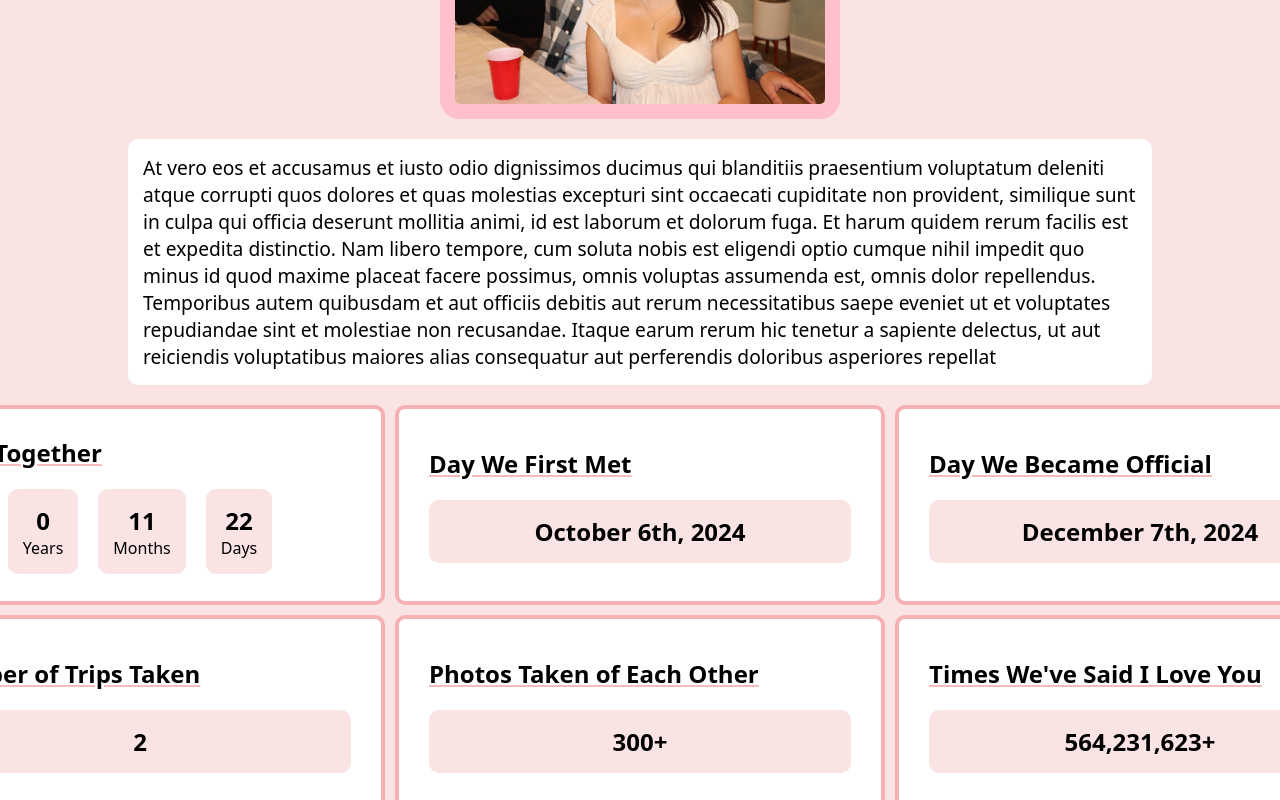
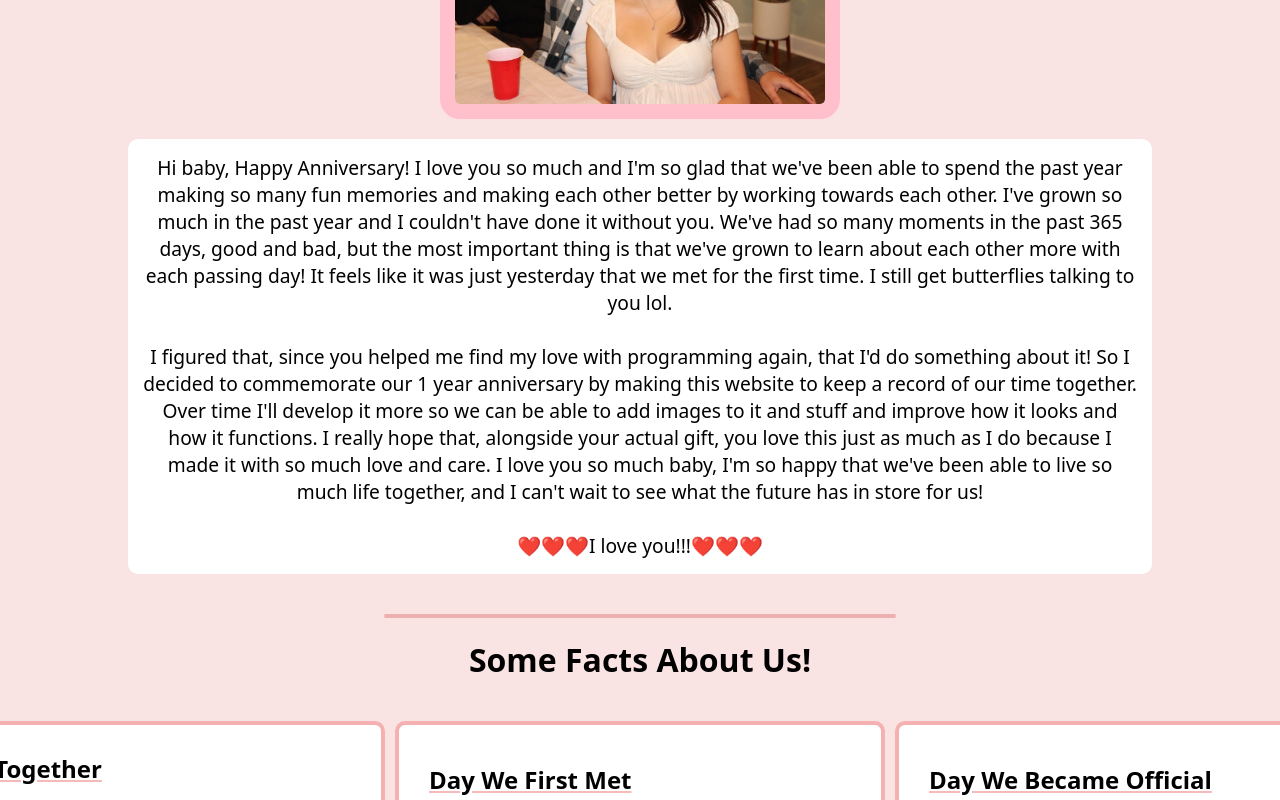
Before and after one commit to MartinGV10/Anniversary-Page, a React (Vite) app: page /home in a window 1280 px wide. Shown: the part 420-1220 px from the top of the page. Built offline with nearby package versions, Linux system fonts and the light colour scheme.

Commit message:
Added about tab note, other small changes

```diff
--- a/src/About.jsx
+++ b/src/About.jsx
@@ -39,8 +39,11 @@ function About() {
                 <h1>Hi!</h1>
                 <span className="divider"></span>
                 <img src={top} alt="placeholder" className='top-pic'/>
-                <p className="note">At vero eos et accusamus et iusto odio dignissimos ducimus qui blanditiis praesentium voluptatum deleniti atque corrupti quos dolores et quas molestias excepturi sint occaecati cupiditate non provident, similique sunt in culpa qui officia deserunt mollitia animi, id est laborum et dolorum fuga. Et harum quidem rerum facilis est et expedita distinctio. Nam libero tempore, cum soluta nobis est eligendi optio cumque nihil impedit quo minus id quod maxime placeat facere possimus, omnis voluptas assumenda est, omnis dolor repellendus. Temporibus autem quibusdam et aut officiis debitis aut rerum necessitatibus saepe eveniet ut et voluptates repudiandae sint et molestiae non recusandae. Itaque earum rerum hic tenetur a sapiente delectus, ut aut reiciendis voluptatibus maiores alias consequatur aut perferendis doloribus asperiores repellat</p>
+                <p className="note">Hi baby, Happy Anniversary! I love you so much and I'm so glad that we've been able to spend the past year making so many fun memories and making each other better by working towards each other. I've grown so much in the past year and I couldn't have done it without you. We've had so many moments in the past 365 days, good and bad, but the most important thing is that we've grown to learn about each other more with each passing day! It feels like it was just yesterday that we met for the first time. I still get butterflies talking to you lol. <br /><br /> I figured that, since you helped me find my love with programming again, that I'd do something about it! So I decided to commemorate our 1 year anniversary by making this website to keep a record of our time together. Over time I'll develop it more so we can be able to add images to it  and stuff and improve how it looks and how it functions. I really hope that, alongside your actual gift, you love this just as much as I do because I made it with so much love and care. I love you so much baby, I'm so happy that we've been able to live so much life together, and I can't wait to see what the future has in store for us! <br /><br /><p className="love">❤️❤️❤️I love you!!!❤️❤️❤️</p></p>
 
+                <span className="divider2"></span>
+
+                <h1 className="title">Some Facts About Us!</h1>
                 <div className="facts">
                     <div className="f-item">
                         <h2 className="f-title">Time Together</h2>
--- a/src/css/About.css
+++ b/src/css/About.css
@@ -1,5 +1,5 @@
 .facts {
-    /* display: flex; */
+    margin-top: 20px;
     display: grid;
     grid-template-columns: repeat(3, 490px);
     grid-template-rows: repeat(auto-fit, 200px);
@@ -53,3 +53,7 @@
     align-items: center;
     gap: 20px;
 }
+
+.love {
+    text-align: center;
+}
--- a/src/css/Home.css
+++ b/src/css/Home.css
@@ -12,8 +12,9 @@
     padding: 15px;
     border-radius: 10px;
     font-weight: 500;
-    /* text-align: center; */
+    text-align: center;
     font-size: 1.2rem;
+    margin-bottom: 20px;
 }
 
 .cont {
```
